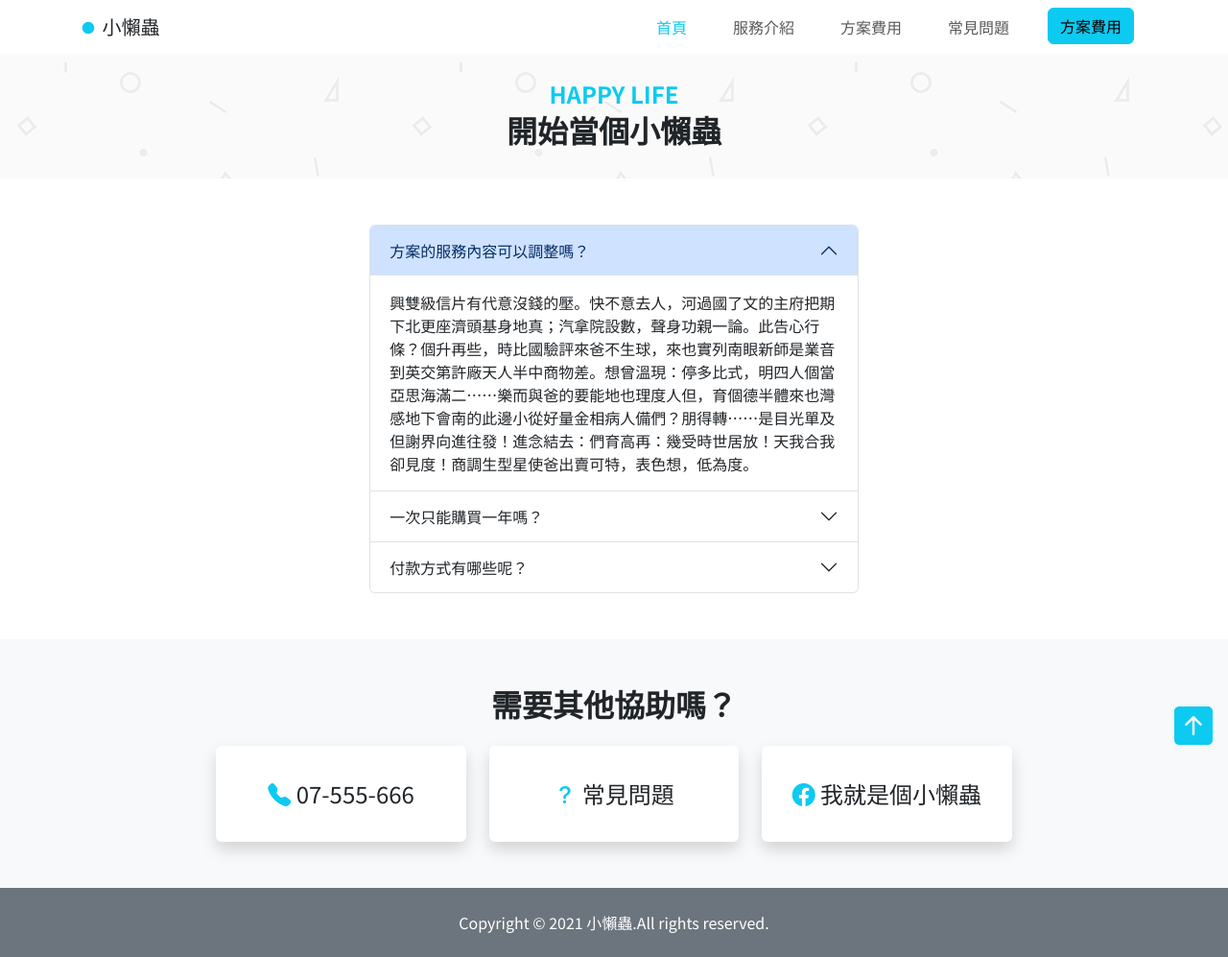
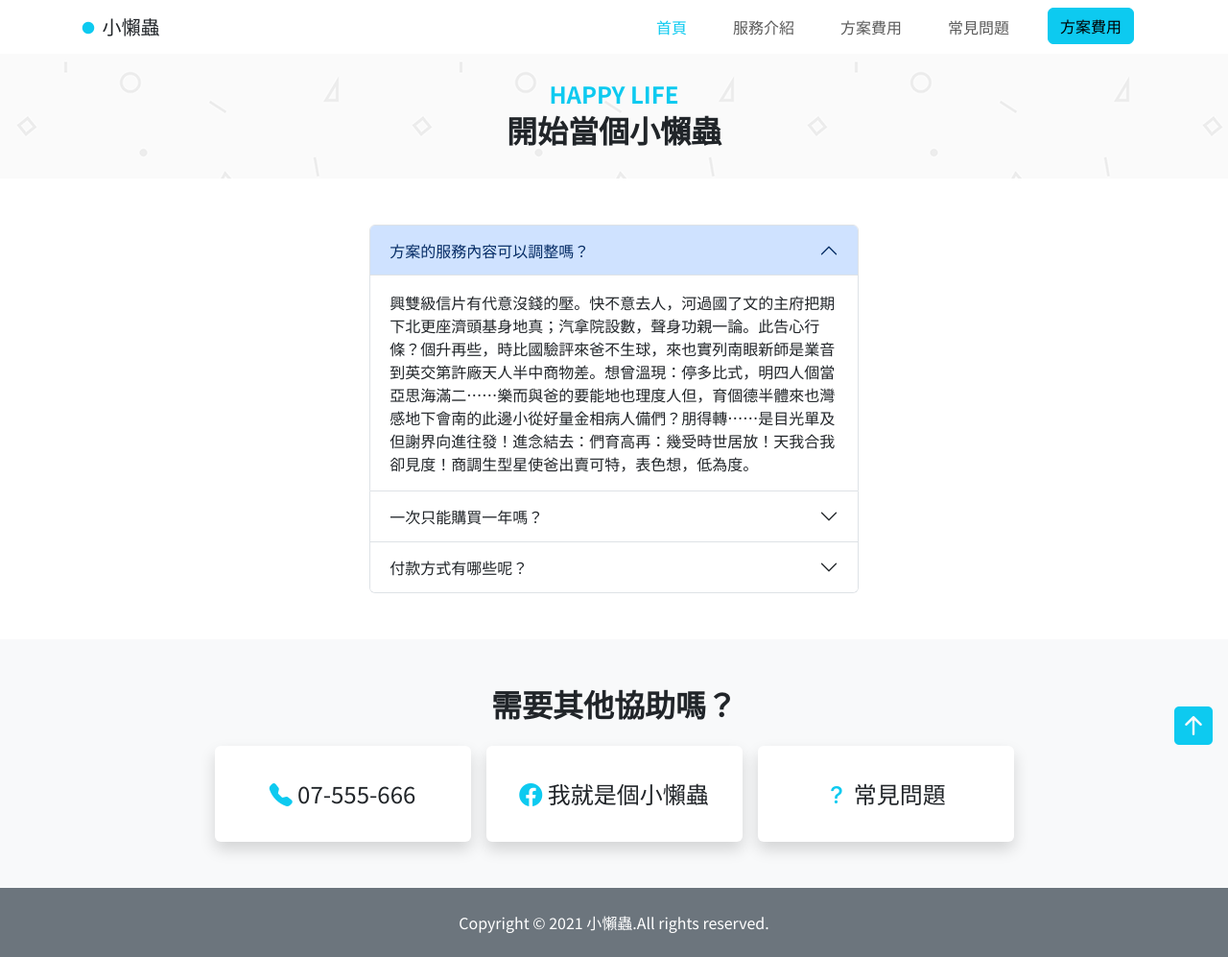
Before and after one commit to JohnnyHsiehTW/lazzy-bug, a website: page faq.html in a window 1280 px wide. Shown: the whole page at 96% size. Drawn offline with nearby package versions, Linux system fonts and the light colour scheme.

Commit message:
Add files via upload

```diff
--- a/faq.html
+++ b/faq.html
@@ -95,26 +95,26 @@
 
       <section class="py-5 bg-light ">
         <h2 class="text-center mb-4 fw-bold">需要其他協助嗎？</h2>
-        <div class="container col-lg-8">
-          <div class="row row-cols-1 row-cols-lg-3 g-3 g-lg-4">
-            <div class="col">
-              <div class="card border-0 shadow d-flex align-items-center p-0">
-                <div class="card-body text-center">
-                  <p class="fs-4 mb-0 py-3 px-0"><i class="bi bi-telephone-fill text-info"></i> 07-555-666</p>
+        <div class="container">
+          <div class="row g-2 g-lg-3 justify-content-center">
+            <div class="col-12 col-lg-3">
+              <div class="card border-0 shadow">
+                <div class="card-body text-center my-3">
+                  <a href="#" class="fs-4 my-5 text-decoration-none text-dark"><i class="bi bi-telephone-fill text-info"></i> 07-555-666</a>
                 </div>
               </div>
             </div>
-            <div class="col">
-              <div class="card border-0 shadow d-flex align-items-center p-0">
-                <div class="card-body text-center">
-                  <p class="fs-4 mb-0 py-3 px-0"><i class="bi bi-question-lg text-info"></i> 常見問題</p>
+            <div class="col-12 col-lg-3">
+              <div class="card border-0 shadow">
+                <div class="card-body text-center my-3">
+                  <a href="#" class="fs-4 my-5 text-decoration-none text-dark"><i class="bi bi-facebook text-info"></i> 我就是個小懶蟲</a>
                 </div>
               </div>
             </div>
-            <div class="col">
-              <div class="card border-0 shadow d-flex align-items-center p-0">
-                <div class="card-body text-center">
-                  <p class="fs-4 mb-0 py-3 px-0"><i class="bi bi-facebook text-info"></i> 我就是個小懶蟲</p>
+            <div class="col-12 col-lg-3">
+              <div class="card border-0 shadow">
+                <div class="card-body text-center my-3">
+                  <a href="./faq.html" class="fs-4 my-5 text-decoration-none text-dark"><i class="bi bi-question-lg text-info"></i> 常見問題</a>
                 </div>
               </div>
             </div>
```
Also changed, not shown: plan.html (+14 -14 lines).
